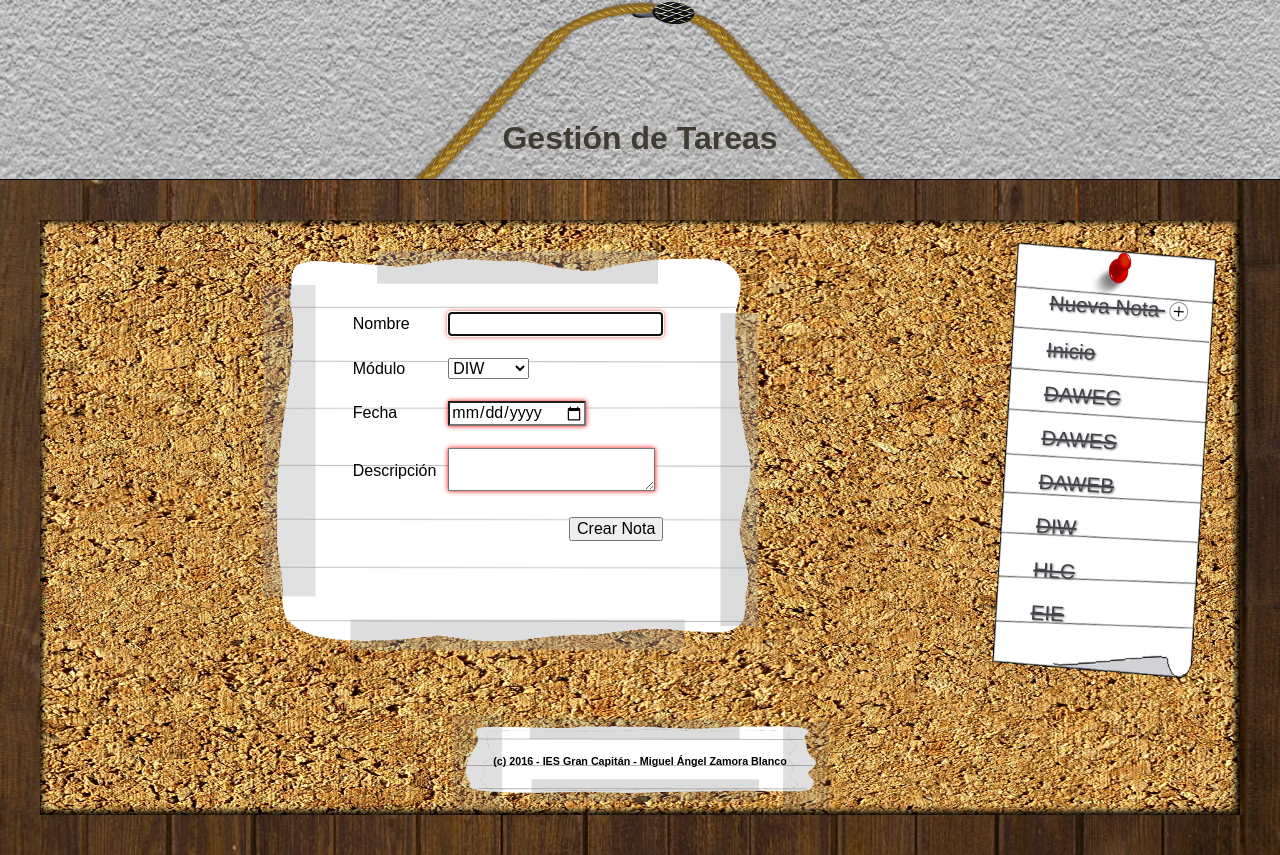
After one commit to mazetuski/mazetuski.github.io, a PHP site: page /DIW/Practica11/nuevaNota.html in a window 1280 px wide. The commit adds this page. Run offline with PHP 8.4, Linux system fonts and the light colour scheme.

Commit message:
practica 11

```diff
--- a/DIW/Practica11/css/estilo.css
+++ b/DIW/Practica11/css/estilo.css
@@ -1,5 +1,6 @@
 body {
     background: url('../Imagenes/pared.jpg');
+    background-size: 25% 30%;
 }
 
 header {
@@ -42,7 +43,7 @@ main {
     display: inline-block;
 }
 
-main section article {
+.articulos {
     width: 30%;
     min-width: 300px;
     max-width: 300px;
@@ -52,14 +53,14 @@ main section article {
     background-size: 100% 150%;
     min-height: 200px;
     vertical-align: top;
-    transition: all 1s;
+    transition: transform 1s, box-shadow 1s;
 }
 
-main section article:hover{
+.articulos:hover{
     background-image: url("../Imagenes/nota2-1.png");
     transform: scale(1.1, 1.1);
     box-shadow: 0px 0px 20px black;
-    transition: background-image 1s, transform 1s, box-shadow 1s;
+    transition: transform 1s, box-shadow 1s;
 }
 
 main section article ul {
@@ -115,6 +116,35 @@ nav li:hover a{
     transition: color 1s;
 }
 
+#notaNueva{
+    width: 50%;
+    margin: 0 auto;
+    min-width: 500px;
+    max-width: 500px;
+    min-height: 400px;
+    background: url("../Imagenes/nota4.png");
+    background-size: 100% 100%;
+}
+
+#notaNueva table{
+    margin: 30px auto;
+    padding-top: 50px;
+}
+
+#notaNueva table td{
+    padding: 10px 5px;
+}
+
+#notaNueva>table textarea{
+    resize: none;
+    width: 200px;
+    height: 100px;
+}
+
+#crear{
+    text-align: right;
+}
+
 #nuevo {
     width: 27px;
     height: 27px;
@@ -142,8 +172,8 @@ footer {
 }
 
 .borrar {
-    width: 27px;
-    height: 27px;
+    width: 20px;
+    height: 25px;
     background-image: url("../Imagenes/delete.svg");
     background-size: 100% 100%;
     display: inline-block;
@@ -151,12 +181,13 @@ footer {
 }
 
 .modificar {
-    width: 27px;
-    height: 27px;
+    width: 20px;
+    height: 25px;
     background-image: url("../Imagenes/lapiz.svg");
     background-size: 100% 100%;
     display: inline-block;
     transition: background-image 0.5s, transform 0.5s;
+    margin-right: 2px;
 }
 
 .modificar:hover{
@@ -174,4 +205,13 @@ footer {
 .iconos {
     text-align: right;
     padding-top: 5px;
+    padding-right: 5px;
 }
+
+[required]{
+    box-shadow: 0px 0px 5px green;
+}
+
+input:invalid, textarea:invalid{
+    box-shadow: 0px 0px 5px red;
+}
--- /dev/null
+++ b/DIW/Practica11/nuevaNota.html
@@ -0,0 +1,77 @@
+<!DOCTYPE html>
+<html lang="en">
+<head>
+    <meta charset="UTF-8">
+    <title>Miguel Ángel Zamora Blanco</title>
+    <link rel="stylesheet" href="css/normalize.css">
+    <link rel="stylesheet" href="css/estilo.css">
+</head>
+<body itemscope itemtype="http://schema.org/Person">
+<div id="web">
+    <header>
+        <div id="titulo">
+            <h1 itemprop="author">Gestión de Tareas</h1>
+        </div>
+    </header>
+    <div id="principal">
+        <main>
+            <section id="form">
+                <article id="notaNueva">
+                    <form method="post" action="index.html">
+                        <table>
+                            <tr>
+                                <td>Nombre</td>
+                                <td><input type="text" required autofocus>
+                            </tr>
+                            <tr>
+                                <td>Módulo</td>
+                                <td><select>
+                                    <option value="diw">DIW</option>
+                                    <option value="eie">EIE</option>
+                                    <option value="hlc">HLC</option>
+                                    <option value="dawes">DAWES</option>
+                                    <option value="dawec">DAWEC</option>
+                                    <option value="daweb">DAWEB</option>
+                                </select></td>
+                            </tr>
+                            <tr>
+                                <td>Fecha</td>
+                                <td><input type="date" required></td>
+                            </tr>
+                            <tr>
+                                <td>Descripción</td>
+                                <td><textarea required></textarea></td>
+                            </tr>
+                            <tr>
+                                <td></td>
+                                <td id="crear"><input type="submit" value="Crear Nota"></td>
+                            </tr>
+                        </table>
+                    </form>
+                </article>
+            </section>
+        </main>
+        <nav>
+            <ul>
+                <li><a href="nuevaNota.html" id="nuevoTexto">Nueva Nota
+                    <div id="nuevo"></div>
+                </a></li>
+                <li><a href="index.html">Inicio</a></li>
+                <li><a href="#">DAWEC</a></li>
+                <li><a href="#">DAWES</a></li>
+                <li><a href="#">DAWEB</a></li>
+                <li><a href="#">DIW</a></li>
+                <li><a href="#">HLC</a></li>
+                <li><a href="#">EIE</a></li>
+            </ul>
+        </nav>
+        <footer>
+            <div id="copyRight">
+                <h6> (c) 2016 - <span itemprop="colleage">IES Gran Capitán</span> - <span itemprop="name">Miguel Ángel Zamora Blanco</span>
+                </h6>
+            </div>
+        </footer>
+    </div>
+</div>
+</body>
+</html>
```
Also changed, not shown: DIW/Practica11/index.html (+5 -5 lines), DIW/Practica11/Imagenes/nota4.png (added).
